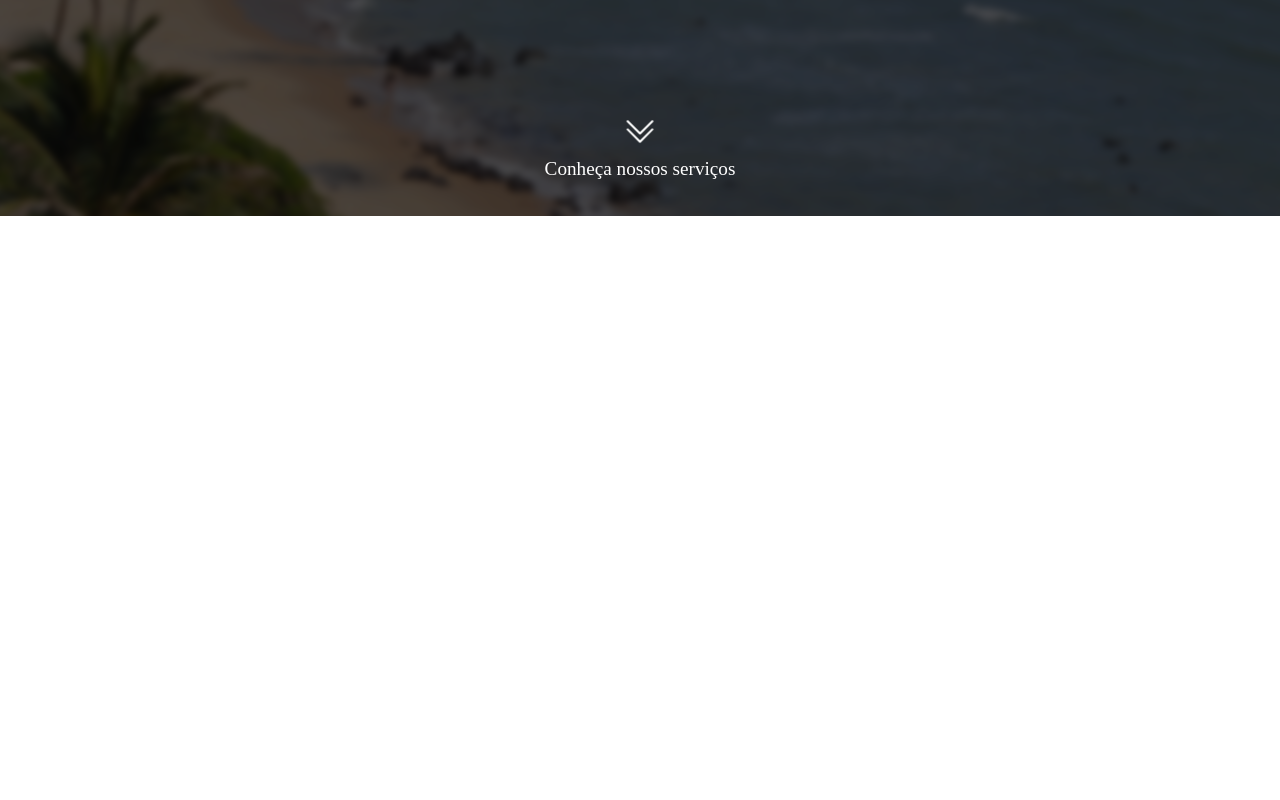
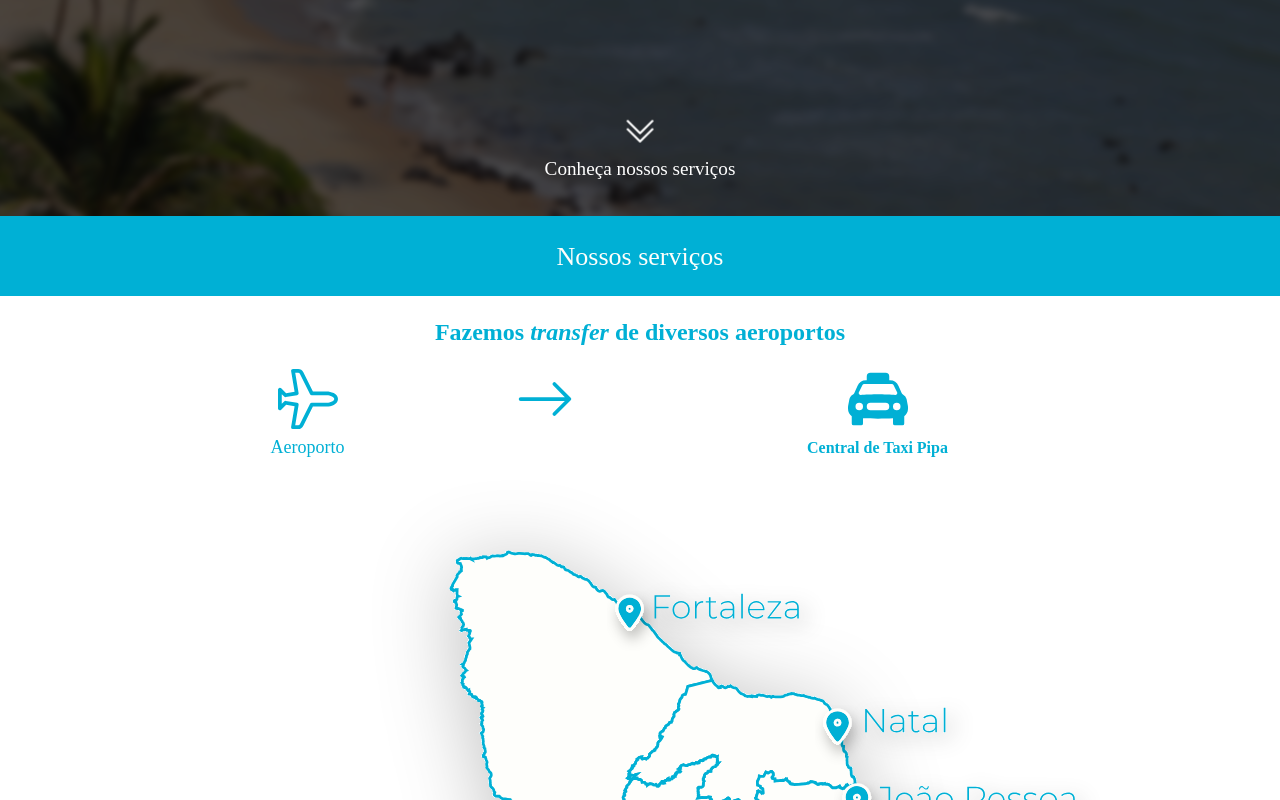
Before and after one commit to marcos-arthur/central-de-taxi-pipa, a Next.js app: page / in a window 1280 px wide. Shown: the part 584-1384 px from the top of the page. Before the commit the page ends 800 px from the top, so only its background shows below. Built offline with nearby package versions, Linux system fonts and the light colour scheme.

Commit message:
Início do desenvolvimento da seção de serviços

```diff
--- a/src/app/page.js
+++ b/src/app/page.js
@@ -1,11 +1,12 @@
 import { Container, Row, Col } from "react-bootstrap"
-import { ChevronDoubleDown } from "react-bootstrap-icons"
+import { Airplane, ArrowRight, ChevronDoubleDown, TaxiFrontFill } from "react-bootstrap-icons"
 import Image from "next/image"
 
 import styles from './page.module.css'
 
 import logo from "./../../public/assets/logo.svg"
 import pipa_beach from "./../../public/assets/pipa_beach.png"
+import map from "./../../public/assets/svg/map.svg"
 
 export default function teste(){
     return(
@@ -52,6 +53,7 @@ export default function teste(){
         //     </section>
         //   </Container>
         // </>
+        <>
           <section className={styles.wellcomeSection}>
             <Image
               alt="beach"
@@ -91,15 +93,43 @@ export default function teste(){
               </Row>
             </Container>
 
-        {/* <Container className={"h-100 position-relative " + styles.headerText}>
-          <div className="d-flex h-100 align-items-center">
-            <div className="text-white">
-              <h1 className="text-center">Realizamos transfers de aeroportos para diversas cidades do nordeste</h1>
-            </div>
-          </div>
+          </section>
+
+          <section className={styles.servicesSection}>
+            <header className={styles.sectionHeader}>
+              <h2 className={styles.sectionHeaderText}>Nossos serviços</h2>
+            </header>
+            <Container>
+              <h2 className={styles.serviceTypeHeader}>Fazemos <span>transfer</span> de diversos aeroportos</h2>
+              <Row>
+                <Col sm={{span: 3, offset: 1}} className={"text-center"}>
+                  <Airplane size={60} color={"#00B0D5"} className={styles.planeIcon}/>
+                  <p className={styles.iconLabelText}>Aeroporto</p>
+                </Col>
+                <Col sm="2" className={"text-center"}>
+                  <ArrowRight size={60} color={"#00B0D5"}/>
+                </Col>
+                <Col sm="5" className={"text-center"}>
+                  <TaxiFrontFill size={60} color={"#00B0D5"}/>
+                  <p className={styles.iconLabelText}><span>Central de Taxi Pipa</span></p>
+                </Col>
+                <Col sm="2" className={"text-center"}>
+                  <ArrowRight size={60} color={"#00B0D5"} className={"h-100"}/>
+                </Col>
+                <Col sm="10" className={"text-center"}>
+                  <Image
+                    src={map}
+                    alt="logo da Central taxi pipa"
+                    quality={100}
+                    className={styles.mapImage}
+                  />
+                  <p className={styles.iconLabelText}>Sua cidade de destino</p>
+                </Col>
+              </Row>
             </Container>
 
-        <a href="#scroll-down" className={styles.scrollBtn}> <ChevronDoubleDown size={30}/> Conheça nossos serviços </a> */}
           </section>
+
+        </>
     )
 }
--- a/src/app/page.module.css
+++ b/src/app/page.module.css
@@ -322,3 +322,61 @@
 .scrollBtn:hover{
   transform: scale(1.2) translateY(-6px);
 }
+
+/* Section Header */
+
+.sectionHeader {
+  width: 100%;
+  height: 80px;
+
+  text-align: center;
+  padding: 25px;
+
+  background-color: #00B0D5;
+}
+
+.sectionHeaderText{
+  font-size: 26px;
+  color: #FEFEFB;
+}
+
+/* Services Section */
+
+.servicesSection{
+  height: 384px;
+}
+
+.serviceTypeHeader{
+  margin: 22px 0 22px 0;
+  text-align: center;
+
+  font-size: 24px;
+  font-weight: 600;
+  color: #00B0D5;
+}
+
+.serviceTypeHeader span{
+  font-style: italic;
+  font-size: 24px;
+  font-weight: 700;
+}
+
+.planeIcon{
+  rotate: 90deg;
+}
+
+.iconLabelText{
+  margin-top: 5px;
+
+  font-size: 18px;
+  color: #00B0D5;
+}
+
+.iconLabelText span{
+  font-weight: 600;
+}
+
+.mapImage{
+  width: 80%;
+  height: unset;
+}
```
Also changed, not shown: public/assets/svg/map.svg (added). Lines whose indentation alone changed are shown as unchanged.
